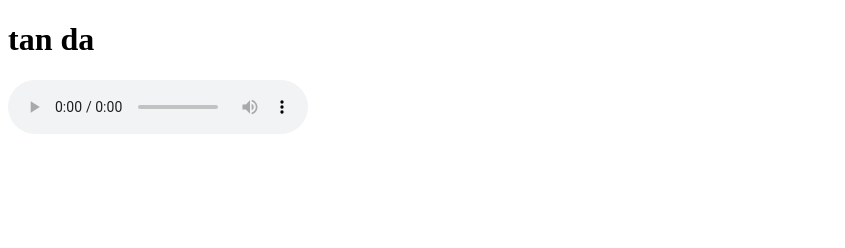
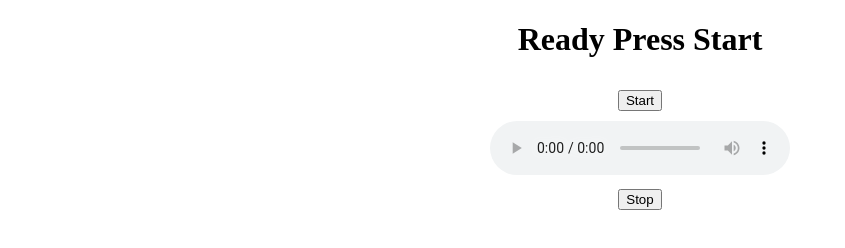
Before and after one commit to bpyj/test1, a plain HTML site: page index.html in a window 1280 px wide. Shown: the whole page, without its empty margins (0-845 px from the left). Drawn offline with Linux system fonts and the light colour scheme.

Commit message:
center align

```diff
--- a/index.html
+++ b/index.html
@@ -4,12 +4,18 @@
     <meta charset="UTF-8">
     <meta name="viewport" content="width=device-width, initial-scale=1.0">
     <title>Document</title>
+    <link rel="stylesheet" href="style.css">
 </head>
 <body>
-    <h1 id='title'>Countdown in 5s</h1>
+    <h1 id='title'>Ready Press Start</h1>
+    <div class="player-container">
+    <button id='start' class='start-button' onclick="startPlaying()">Start</button><br>
     <audio controls>
         <source src="music/jacinto-1.mp3" type="audio/mpeg">
-    </audio>
+    </audio> <br>
+    <button id='stop' class='stop-button' onclick="stopPlaying()">Stop</button>
+    </div>
+    <!-- Script -->
     <script src="script.js"></script>
 </body>
 </html>
--- a/script.js
+++ b/script.js
@@ -12,13 +12,31 @@ var songs = [
 {name: 'recording-5', title: 'dei bong'},
 ];
 
-//every 5s, random select an object
-var interval = setInterval(selectSong, 3000);
+var stop = false;
+var interval;
+
+function startPlaying(){
+    stop = false;
+    //every 5s, randomly select an object to play
+     interval = setInterval(selectSong, 4000);
+
+}
 
 function selectSong(){
-    var track = Math.floor(Math.random()*5);
-    console.log(songs[track].title);
-    songTitle.textContent = `${songs[track].title}`
-    player.src = `music/${songs[track].name}.mp3`;
-    player.play();
+    //if stop = true, call stopPlaying()
+    if(stop === true){
+        stopPlaying();
+    }else {
+        var track = Math.floor(Math.random()*5);
+        console.log(songs[track].title);
+        songTitle.textContent = `${songs[track].title}`
+        player.src = `music/${songs[track].name}.mp3`;
+        player.play();
+    }
 }
+
+function stopPlaying(){
+    stop = true;
+    clearInterval(interval);
+    console.log('stop playing called');
+}
--- a/style.css
+++ b/style.css
@@ -0,0 +1,14 @@
+body {
+  text-align: center;
+}
+.player-container {
+  text-align: center;
+}
+
+.start-button {
+  margin: 10px 0px;
+}
+
+.stop-button {
+  margin: 10px 0px;
+}
```
